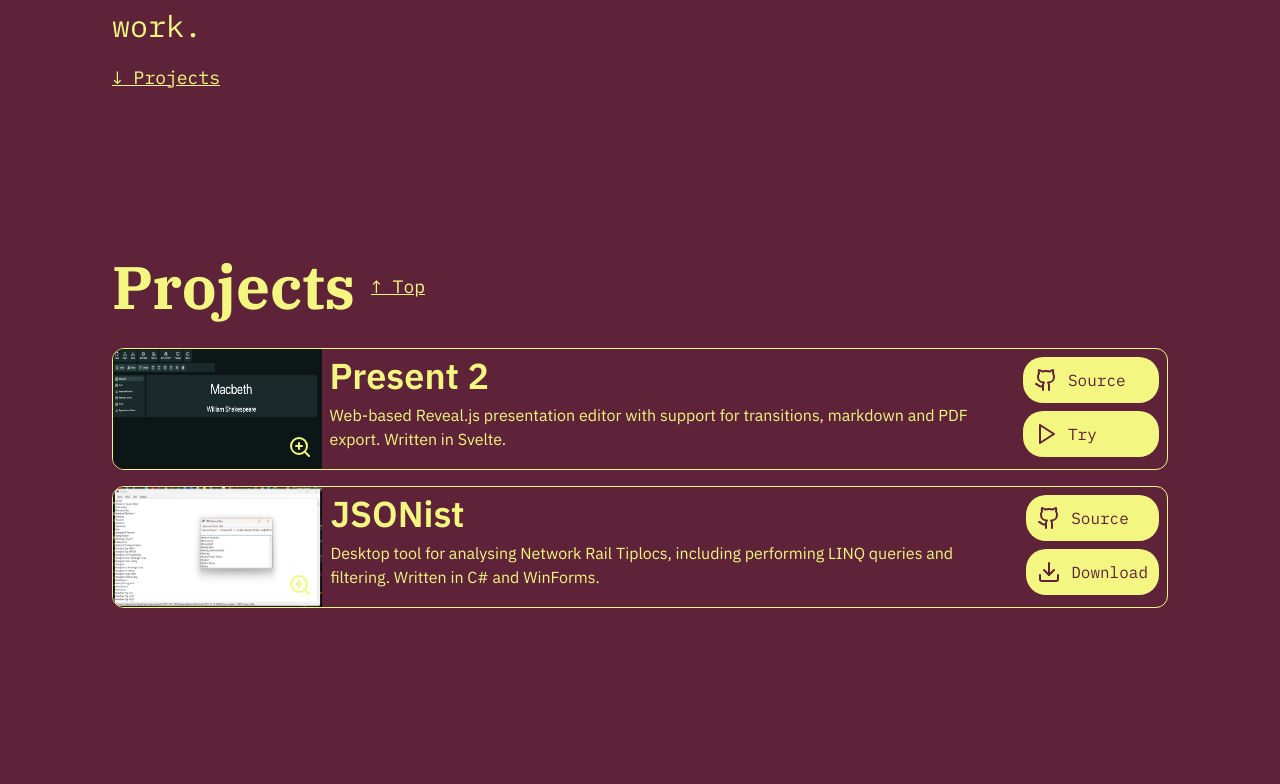
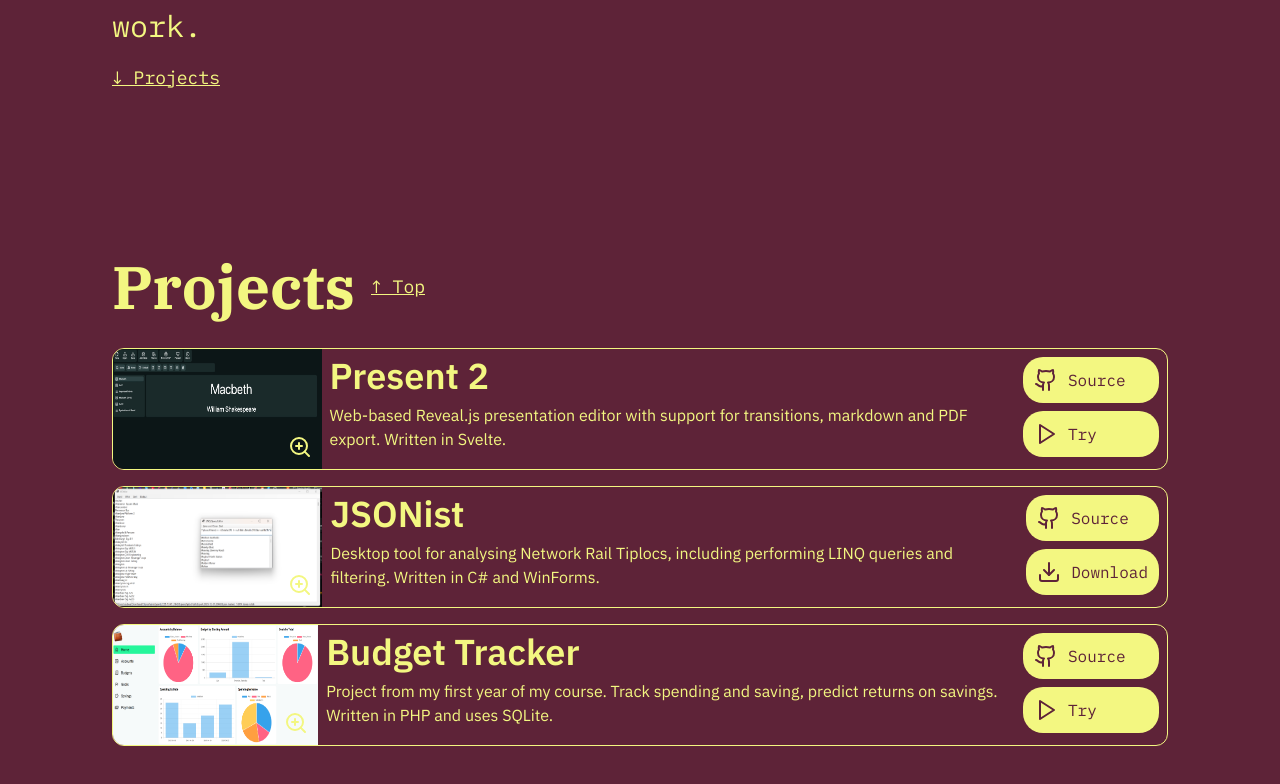
Before and after one commit to reubwa/reubwa.github.io, a SvelteKit app: page / in a window 1280 px wide. Shown: the part 700-1484 px from the top of the page. Before the commit the page ends 1356 px from the top, so only its background shows below. Built offline with nearby package versions, Linux system fonts and the light colour scheme.

Commit message:
Add new project

```diff
--- a/src/routes/+page.svelte
+++ b/src/routes/+page.svelte
@@ -6,6 +6,7 @@
 	const scrollThreshold = 600;
 	let showPresentLightbox = false;
 	let showJSONistLightbox = false;
+	let showBudgetTrackerLightbox = false;
 </script>
 
 <svelte:window bind:scrollY />
@@ -80,13 +81,30 @@
 				<Button label="Download" href="github.com/reubwa/JSONist/releases/latest" icon="Download" grow={true} cl="w-full"/>
 			</div>
 		</div>
+		<div class="flex flex-col-reverse md:flex-row rounded-xl border-[#f3f781] border overflow-clip gap-2">
+			<div class="relative cursor-pointer" on:click={()=>{showBudgetTrackerLightbox=true}}>
+				<img src="/budget-tracker.png" alt="Screenshot of Budget Tracker" class=" h-fit md:h-30 w-full md:w-68">
+				<ZoomIn class="absolute bottom-0 right-0 mb-2.5 mr-2.5"/>
+			</div>
+			<div class="flex flex-col p-2.5 md:p-0 -mt-5 md:m-0">
+				<h4 class="ibm-plex-sans-600">Budget Tracker</h4>
+				<p class="s ibm-plex-sans-400">Project from my first year of my course. Track spending and saving, predict returns on savings. Written in PHP and uses SQLite.</p>
+			</div>
+			<div class="overflow-x-hidden flex flex-row md:flex-col mt-2 mr-2 mb-2 md:min-w-34 md:max-w-34 ml-2 gap-2 p-2.5 md:p-0">
+				<Button label="Source" href="github.com/reubwa/budget-tracker" icon="Github" grow={true} cl="w-full"/>
+				<Button label="Try" href="reubwa.github.io/coming-soon" icon="Play" grow={true} cl="w-full"/>
+			</div>
+		</div>
 	</div>
 </div>
 <BaseDialog bind:show={showPresentLightbox}>
-	<img src="/present2.jpeg" alt="Screenshot of Present 2" class="object-cover w-full h-full max-w-full max-h-full min-w-full min-h-full"/>
+	<img src="/present2.jpeg" alt="Screenshot of Present 2" class="w-full h-full max-w-full max-h-full min-w-full min-h-full"/>
 </BaseDialog>
 <BaseDialog bind:show={showJSONistLightbox}>
 	<img src="/jsonist.png" alt="Screenshot of JSONist" class="min-w-screen min-h-screen w-screen h-screen"/>
+</BaseDialog>
+<BaseDialog bind:show={showBudgetTrackerLightbox}>
+	<img src="/budget-tracker.png" alt="Screenshot of Budget Tracker" class="w-full h-full max-w-full max-h-full min-w-full min-h-full"/>
 </BaseDialog>
 <style>
 
--- /dev/null
+++ b/src/routes/coming-soon/+page.svelte
@@ -0,0 +1,3 @@
+<div class="flex flex-col justify-center items-center min-h-screen w-full">
+	<h1 class="ibm-plex-serif-bold">Coming Soon!</h1>
+</div>
```
Also changed, not shown: static/budget-tracker.png (added), 1 other file (tests, documents, lock files or other folders).
